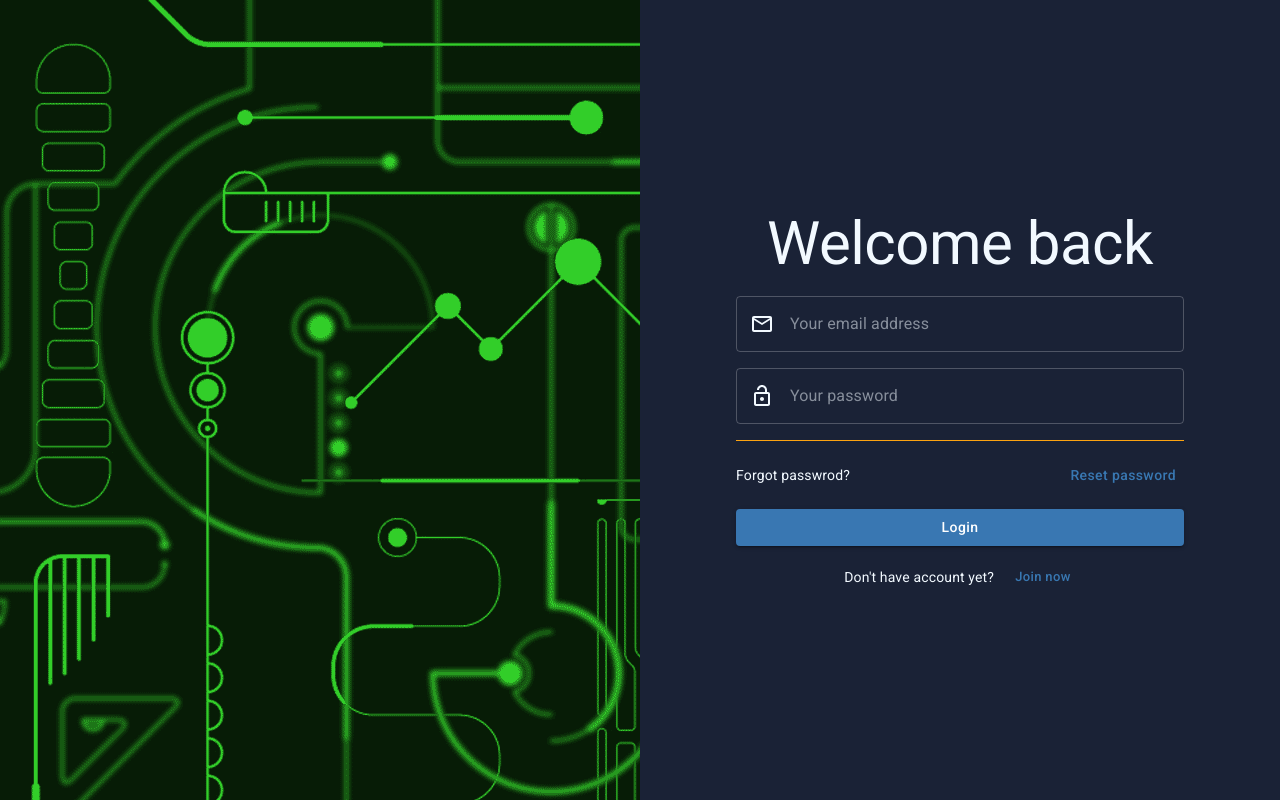
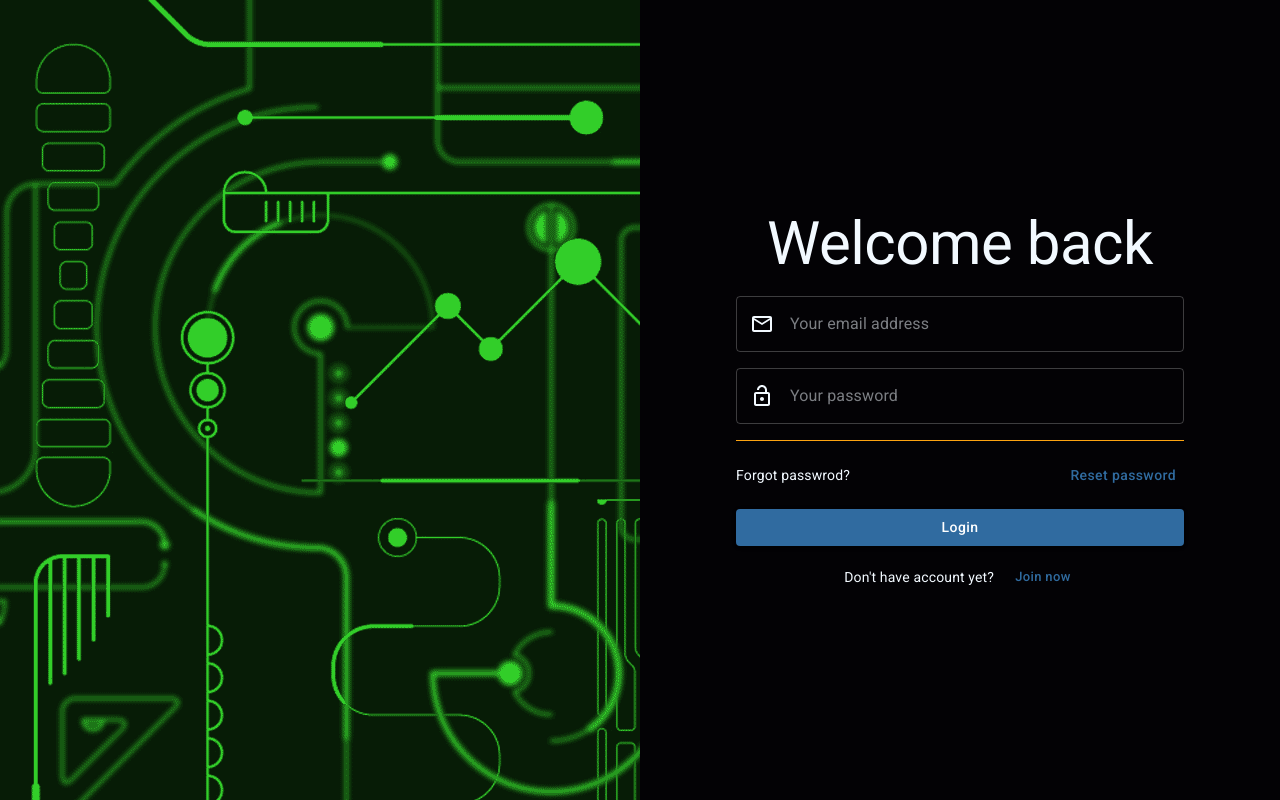
Before and after one commit to JsMarenco/nikafeis, a Next.js app: page /login in a window 1280 px wide. Built offline with nearby package versions, Linux system fonts and the light colour scheme.

Commit message:
Update: Updated layout design

```diff
--- a/src/themes/dark.ts
+++ b/src/themes/dark.ts
@@ -28,7 +28,7 @@ const darkTheme = createTheme({
     },
     background: {
       paper: "#293145",
-      default: "#1A2236",
+      default: "#030205",
     },
     divider: "#fca311",
   },
```
